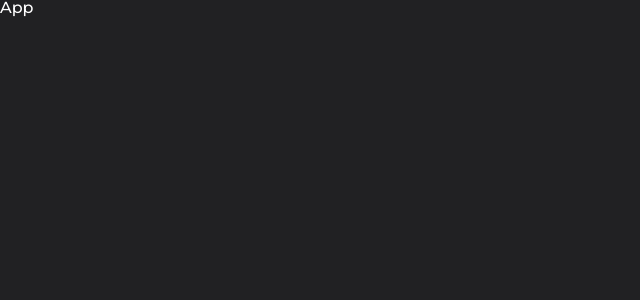
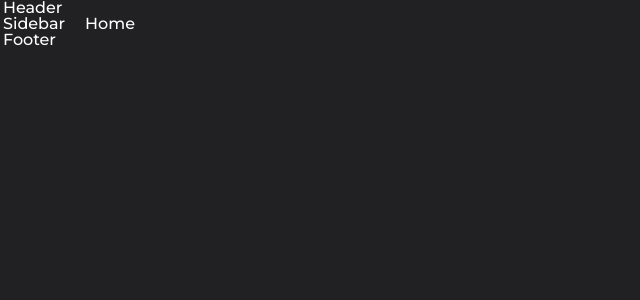
Before and after one commit to Nomex2008/Online-store-on-REACT-REDUX, a React (Create React App) app: page / in a window 1280 px wide. Shown: the top 300 px of the page, without its empty margins (0-640 px from the left). Built offline with nearby package versions, Linux system fonts and the light colour scheme; a web font is replaced by a local one.

Commit message:
Commit 2(Components1)
Add components

```diff
--- a/src/components/App/App.jsx
+++ b/src/components/App/App.jsx
@@ -1,7 +1,20 @@
 import React from 'react'
+import Footer from '../Footer/Footer'
+import Header from '../Header/Header'
+import AppRoutes  from '../Routes/Routes'
+import Sidebar from '../Sidebar/Sidebar'
 
 export const App = () => {
   return (
-    <div>App</div>
+    <div className='app'>
+      <Header/>
+
+      <div className="container">
+        <Sidebar/>
+        <AppRoutes/>
+      </div>
+
+      <Footer/>
+    </div>
   )
 }
--- /dev/null
+++ b/src/components/Footer/Footer.jsx
@@ -0,0 +1,9 @@
+import React from 'react'
+
+const Footer = () => {
+  return (
+    <div>Footer</div>
+  )
+}
+
+export default Footer
--- /dev/null
+++ b/src/components/Header/Header.jsx
@@ -0,0 +1,9 @@
+import React from 'react'
+
+const Header = () => {
+  return (
+    <div>Header</div>
+  )
+}
+
+export default Header
--- /dev/null
+++ b/src/components/Home/Home.jsx
@@ -0,0 +1,7 @@
+import React from 'react'
+
+export const Home = () => {
+  return (
+    <div>Home</div>
+  )
+}
--- /dev/null
+++ b/src/components/Routes/Routes.jsx
@@ -0,0 +1,14 @@
+import React from 'react';
+import { Route, Routes } from 'react-router-dom';
+import { Home } from '../Home/Home';
+
+const AppRoutes = () => {
+  return (
+    <Routes>
+      {/* Визначаємо шлях для роута */}
+      <Route path="/" element={<Home />} />
+    </Routes>
+  );
+};
+
+export default AppRoutes
--- /dev/null
+++ b/src/components/Sidebar/Sidebar.jsx
@@ -0,0 +1,9 @@
+import React from 'react'
+
+const Sidebar = () => {
+  return (
+    <div>Sidebar</div>
+  )
+}
+
+export default Sidebar
--- /dev/null
+++ b/src/utils/routes.js
@@ -0,0 +1,3 @@
+export const ROUTERS = {
+    HOME: '/',
+}
```
